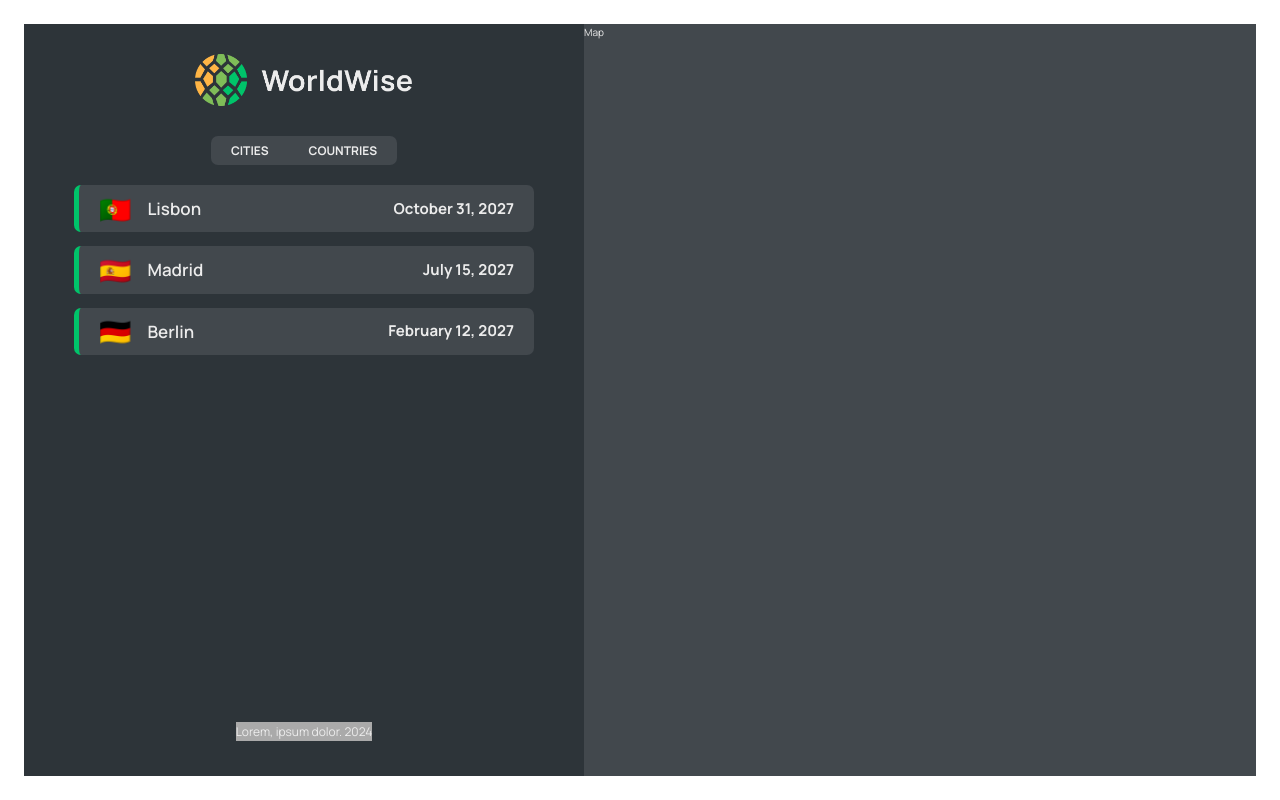
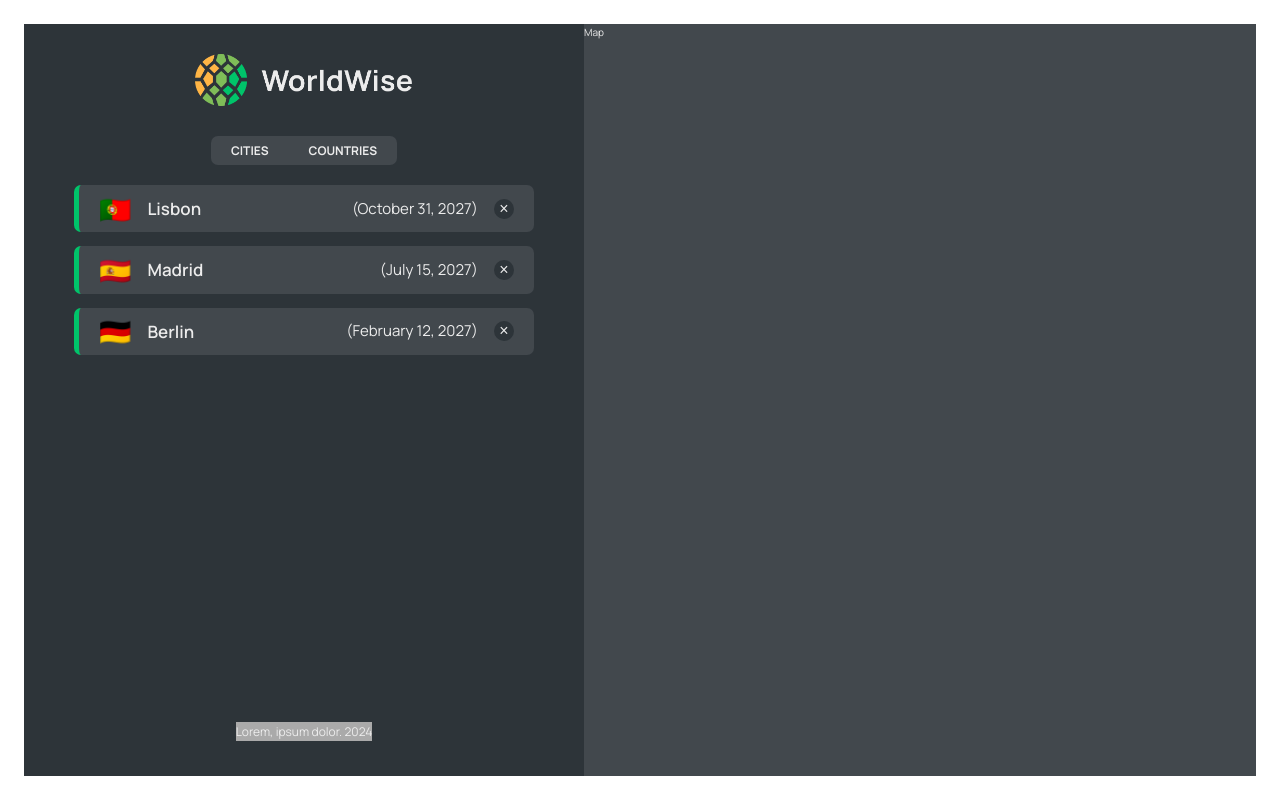
Before and after one commit to erenavar/world-trip, a React (Vite) app: page /app in a window 1280 px wide. Built offline with nearby package versions, Linux system fonts and the light colour scheme; data requests are answered from the project's data file.

Commit message:
add delete icon to city lines

```diff
--- a/src/components/CityItem.jsx
+++ b/src/components/CityItem.jsx
@@ -15,7 +15,8 @@ function CityItem({ city }) {
     <li className={styles.cityItem}>
       <span className={styles.emoji}>{emoji}</span>
       <h3 className={styles.name}>{cityName}</h3>
-      <h3 className={styles.date}>{formatDate(date)}</h3>
+      <time className={styles.date}>({formatDate(date)})</time>
+      <button className={styles.deleteBtn}>&times;</button>
     </li>
   );
 }
```
